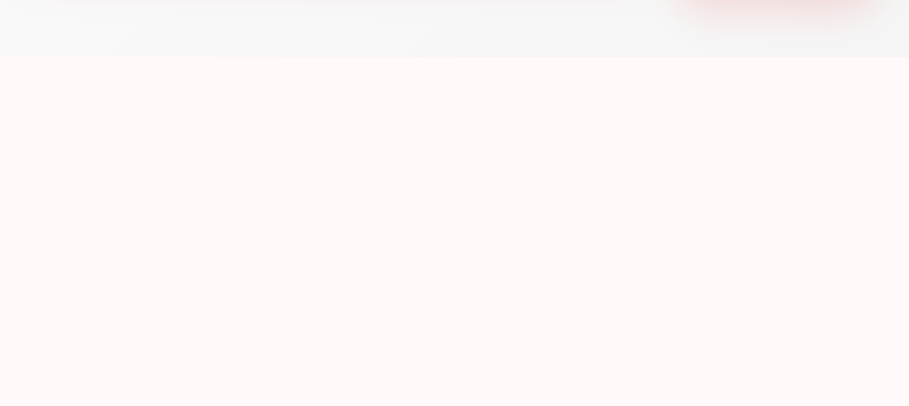
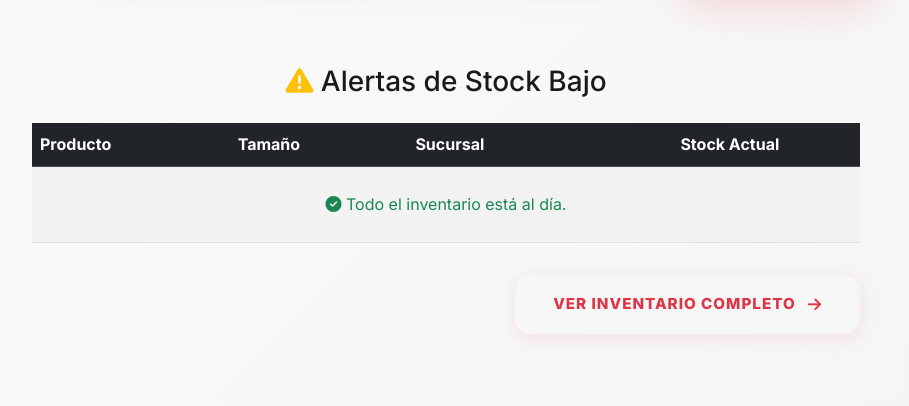
Before and after one commit to bryan2006-14/pizza-backend, a Django app: page /panel_admin/productos/ in a window 1280 px wide. Shown: the part 1330-1736 px from the top of the page, without its empty margins (344-1253 px from the left). Before the commit the page ends 1354 px from the top, so only its background shows below. Run offline with Django 5.2, Linux system fonts and the light colour scheme; a user stored in the database is signed in; data that the repository does not hold is empty; parts of the project's set-up code (start-up, migrations or seed data) failed here and were passed over; some libraries are stand-ins or nearby versions.

Commit message:
invetario sucursal

```diff
--- a/api/models.py
+++ b/api/models.py
@@ -99,7 +99,7 @@ class ProductoVariante(models.Model):
     producto = models.ForeignKey(Producto, on_delete=models.PROTECT, db_column='producto_id', related_name='variantes')
     tamaño = models.CharField(max_length=100)
     precio = models.DecimalField(max_digits=10, decimal_places=2)
-    stock = models.PositiveIntegerField(default=0)
+    # El stock ahora se maneja por sucursal en la tabla InventarioSucursal
 
     class Meta:
         db_table = 'productos_variante'
@@ -122,6 +122,19 @@ class Sucursal(models.Model):
 
     class Meta:
         db_table = 'sucursales'
+
+class InventarioSucursal(models.Model):
+    id_inventario = models.AutoField(primary_key=True)
+    sucursal = models.ForeignKey(Sucursal, on_delete=models.CASCADE, db_column='sucursal_id', related_name='inventarios')
+    variante = models.ForeignKey(ProductoVariante, on_delete=models.CASCADE, db_column='variante_id', related_name='stocks_sucursal')
+    stock = models.PositiveIntegerField(default=0)
+
+    class Meta:
+        db_table = 'inventarios_sucursal'
+        unique_together = (('sucursal', 'variante'),)
+
+    def __str__(self):
+        return f"{self.sucursal.direccion} - {self.variante.producto.nombre} ({self.variante.tamaño}): {self.stock}"
 
 class Empleado(models.Model):
     CARGO_CHOICES = [
@@ -188,12 +201,16 @@ class Promocion(models.Model):
 class PromocionDetalle(models.Model):
     id_detalle = models.AutoField(primary_key=True)
     promocion = models.ForeignKey(Promocion, on_delete=models.PROTECT, db_column='promocion_id', related_name='detalles')
-    variante = models.ForeignKey(ProductoVariante, on_delete=models.PROTECT, db_column='variante_id')
+
+    # Variante para ítem fijo, o categoria para ítems elegibles
+    variante = models.ForeignKey(ProductoVariante, on_delete=models.PROTECT, db_column='variante_id', null=True, blank=True)
+    categoria = models.ForeignKey(Categoria, on_delete=models.PROTECT, db_column='categoria_id', null=True, blank=True)
+    tamaño = models.CharField(max_length=100, null=True, blank=True)
+
     cantidad = models.PositiveIntegerField()
 
     class Meta:
         db_table = 'promociones_detalle'
-        unique_together = (('promocion', 'variante'),)
 
     def __str__(self):
         return f"Detalle Promo {self.id_detalle}"
@@ -235,6 +252,18 @@ class CarritoItem(models.Model):
         if self.variante:
             return f"Item {self.id_item} - {self.variante} x{self.cantidad}"
         return f"Item {self.id_item} - {self.promocion.titulo} x{self.cantidad}"
+
+class CarritoItemOpcion(models.Model):
+    id_opcion = models.AutoField(primary_key=True)
+    carrito_item = models.ForeignKey(CarritoItem, on_delete=models.CASCADE, related_name='opciones_promocion')
+    variante = models.ForeignKey(ProductoVariante, on_delete=models.PROTECT)
+    cantidad = models.PositiveIntegerField(default=1)
+
+    class Meta:
+        db_table = 'carritos_item_opcion'
+
+    def __str__(self):
+        return f"Opción {self.id_opcion} - {self.variante} x{self.cantidad}"
 
 # ==================== PEDIDOS ====================
 
@@ -284,10 +313,64 @@ class PedidoItem(models.Model):
             )
         ]
 
+    def save(self, *args, **kwargs):
+        is_new = self.pk is None
+        super().save(*args, **kwargs)
+
+        if is_new:
+            sucursal = self.pedido.sucursal
+            if self.variante:
+                inv, created = InventarioSucursal.objects.get_or_create(
+                    sucursal=sucursal,
+                    variante=self.variante,
+                    defaults={'stock': 0}
+                )
+                inv.stock = max(0, inv.stock - self.cantidad)
+                inv.save()
+
+            if self.promocion:
+                detalles = self.promocion.detalles.filter(variante__isnull=False)
+                for det in detalles:
+                    inv, created = InventarioSucursal.objects.get_or_create(
+                        sucursal=sucursal,
+                        variante=det.variante,
+                        defaults={'stock': 0}
+                    )
+                    inv.stock = max(0, inv.stock - (det.cantidad * self.cantidad))
+                    inv.save()
+
     def __str__(self):
         if self.variante:
             return f"Item {self.id_item} - {self.variante} x{self.cantidad}"
         return f"Item {self.id_item} - {self.promocion.titulo} x{self.cantidad}"
+
+class PedidoItemOpcion(models.Model):
+    id_opcion = models.AutoField(primary_key=True)
+    pedido_item = models.ForeignKey(PedidoItem, on_delete=models.CASCADE, related_name='opciones_promocion')
+    variante = models.ForeignKey(ProductoVariante, on_delete=models.PROTECT)
+    cantidad = models.PositiveIntegerField(default=1)
+
+    class Meta:
+        db_table = 'pedidos_item_opcion'
+
+    def __str__(self):
+        return f"Opción {self.id_opcion} - {self.variante} x{self.cantidad}"
+
+    def save(self, *args, **kwargs):
+        is_new = self.pk is None
+        super().save(*args, **kwargs)
+
+        if is_new:
+            # Descontar stock de la opción elegida en la promoción
+            sucursal = self.pedido_item.pedido.sucursal
+            inv, created = InventarioSucursal.objects.get_or_create(
+                sucursal=sucursal,
+                variante=self.variante,
+                defaults={'stock': 0}
+            )
+            cantidad_total = self.cantidad * self.pedido_item.cantidad
+            inv.stock = max(0, inv.stock - cantidad_total)
+            inv.save()
 
 # ==================== PAGOS ====================
 
--- a/api/urls.py
+++ b/api/urls.py
@@ -21,6 +21,7 @@ urlpatterns = [
     path('sucursales/', SucursalListCreate.as_view(), name='sucursales'),
     path('empleados/', EmpleadoListCreate.as_view(), name='empleados'),
     path('historiales/', HistorialListCreate.as_view(), name='historiales'),
+    path('inventarios-sucursal/', InventarioSucursalListCreate.as_view(), name='inventarios-sucursal'),
 
     # PROMOCIONES
     path('promociones/', PromocionListCreate.as_view(), name='promociones'),
@@ -61,6 +62,7 @@ urlpatterns = [
     path('sucursales/<str:columna>/<str:valor_a_buscar>/', SucursalSearchView.as_view(), name='search-sucursal'),
     path('empleados/<str:columna>/<str:valor_a_buscar>/', EmpleadoSearchView.as_view(), name='search-empleado'),
     path('historiales/<str:columna>/<str:valor_a_buscar>/', HistorialSearchView.as_view(), name='search-historial'),
+    path('inventarios-sucursal/<str:columna>/<str:valor_a_buscar>/', InventarioSucursalSearchView.as_view(), name='search-inventario-sucursal'),
 
     # PROMOCIONES
     path('promociones/<str:columna>/<str:valor_a_buscar>/', PromocionSearchView.as_view(), name='search-promocion'),
--- a/panel_admin/templates/panel_admin/admin_base.html
+++ b/panel_admin/templates/panel_admin/admin_base.html
@@ -97,6 +97,10 @@
                         </li>
                         <li class="sidebar-item">
                             <a href="{% url 'sucursales_lista' %}" class="sidebar-link">Crud Sucursal</a>
+                        </li>
+                        <li class="sidebar-item">
+                            <a href="{% url 'inventariossucursal_lista' %}" class="sidebar-link">Inventario por
+                                Sucursal</a>
                         </li>
                     </ul>
                 </li>
--- a/panel_admin/templates/panel_admin/admin_productos.html
+++ b/panel_admin/templates/panel_admin/admin_productos.html
@@ -34,6 +34,54 @@
             <h3 class="text-center py-3 px-1">Total de Promociones</h3>
             <div class="flex-grow-1 d-flex justify-content-center align-items-center contenedor-texto">
                 <p class="color-numero">{{ total_promociones }}</p>
+            </div>
+        </div>
+    </div>
+</div>
+
+<div class="row mx-0 py-2">
+    <div class="col-12 pt-3">
+        <div class="box p-3">
+            <h3 class="text-center py-3 px-1"><i class="fa-solid fa-triangle-exclamation text-warning"></i> Alertas de
+                Stock Bajo</h3>
+            <div class="table-responsive">
+                <table class="table table-hover table-striped">
+                    <thead class="table-dark">
+                        <tr>
+                            <th>Producto</th>
+                            <th>Tamaño</th>
+                            <th>Sucursal</th>
+                            <th class="text-center">Stock Actual</th>
+                        </tr>
+                    </thead>
+                    <tbody>
+                        {% for sb in stock_bajo %}
+                        <tr>
+                            <td>{{ sb.variante__producto__nombre }}</td>
+                            <td>{{ sb.variante__tamaño }}</td>
+                            <td class="text-muted"><i class="fa-solid fa-location-dot"></i> {{ sb.sucursal__direccion }}
+                            </td>
+                            <td class="text-center">
+                                <span
+                                    class="badge {% if sb.stock == 0 %}bg-danger{% else %}bg-warning text-dark{% endif %} fs-6 px-3">
+                                    {{ sb.stock }}
+                                </span>
+                            </td>
+                        </tr>
+                        {% empty %}
+                        <tr>
+                            <td colspan="4" class="text-center text-success py-4">
+                                <i class="fa-solid fa-check-circle"></i> Todo el inventario está al día.
+                            </td>
+                        </tr>
+                        {% endfor %}
+                    </tbody>
+                </table>
+            </div>
+            <div class="text-end pt-3">
+                <a href="{% url 'inventariossucursal_lista' %}" class="btn btn-outline-danger btn-sm">
+                    Ver Inventario Completo <i class="fa-solid fa-arrow-right"></i>
+                </a>
             </div>
         </div>
     </div>
--- a/panel_admin/urls.py
+++ b/panel_admin/urls.py
@@ -25,6 +25,7 @@ urlpatterns = [
 
     # NEGOCIO - SUCURSALES Y EMPLEADOS
     path('sucursales_lista/', SucursalListView.as_view(), name='sucursales_lista'),
+    path('inventariossucursal_lista/', InventarioSucursalListView.as_view(), name='inventariossucursal_lista'),
     path('empleados_lista/', EmpleadoListView.as_view(), name='empleados_lista'),
     path('historial_lista/', HistorialListView.as_view(), name='historial_lista'),
 
--- a/panel_admin/views.py
+++ b/panel_admin/views.py
@@ -310,10 +310,10 @@ def vista_admin_productos(request):
         .values_list('promocion__titulo', 'total_vendido')
     )
 
-    # 🔥 NUEVO: Productos con stock bajo
+    # 🔥 NUEVO: Productos con stock bajo (Tomando de todas las sucursales)
     stock_bajo = list(
-        ProductoVariante.objects.filter(stock__lt=10)
-        .values('producto__nombre', 'tamaño', 'stock')
+        InventarioSucursal.objects.filter(stock__lt=10)
+        .values('variante__producto__nombre', 'variante__tamaño', 'stock', 'sucursal__direccion')
         .order_by('stock')[:10]
     )
 
@@ -431,13 +431,19 @@ class ProductoVarianteListView(BaseListView):
     model = ProductoVariante
     model_name = "Variantes de Productos"
     model_url_name = "productosvariantes"
-    campos = ['id_variante', 'producto', 'tamaño', 'precio', 'stock']
+    campos = ['id_variante', 'producto', 'tamaño', 'precio']
 
 class SucursalListView(BaseListView):
     model = Sucursal
     model_name = "Sucursales"
     model_url_name = "sucursales"
     campos = ['id_sucursal', 'direccion', 'telefono', 'hora_inicio', 'hora_cierre']
+
+class InventarioSucursalListView(BaseListView):
+    model = InventarioSucursal
+    model_name = "Inventario por Sucursales"
+    model_url_name = "inventariossucursal"
+    campos = ['id_inventario', 'sucursal', 'variante', 'stock']
 
 class EmpleadoListView(BaseListView):
     model = Empleado
@@ -505,6 +511,7 @@ class ModelFactory:
         'productos': (Producto, ProductoForm),
         'productosvariantes': (ProductoVariante, ProductoVarianteForm),
         'sucursales': (Sucursal, SucursalForm),
+        'inventariossucursal': (InventarioSucursal, InventarioSucursalForm),
         'empleados': (Empleado, EmpleadoForm),
         'historial': (Historial, HistorialForm),
         'promociones': (Promocion, PromocionForm),
```
Also changed, not shown: api/admin.py (+9 -6 lines), api/serializers.py (+34 -0 lines), api/views.py (+40 -33 lines), panel_admin/forms.py (+6 -1 lines), panel_admin/templatetags/filters.py (+8 -0 lines), tmp/populate_inventory.py (added, +56 -0 lines), api/migrations/0004_alter_promociondetalle_unique_together_and_more.py (added), api/migrations/0005_remove_productovariante_stock_inventariosucursal.py (added), media/productos/Margherita.jpg (added), media/productos/aji-sal.jpg (added), media/productos/cheez.webp (added), media/productos/e-tocino.jpg (added), media/productos/tartara.jpg (added).
